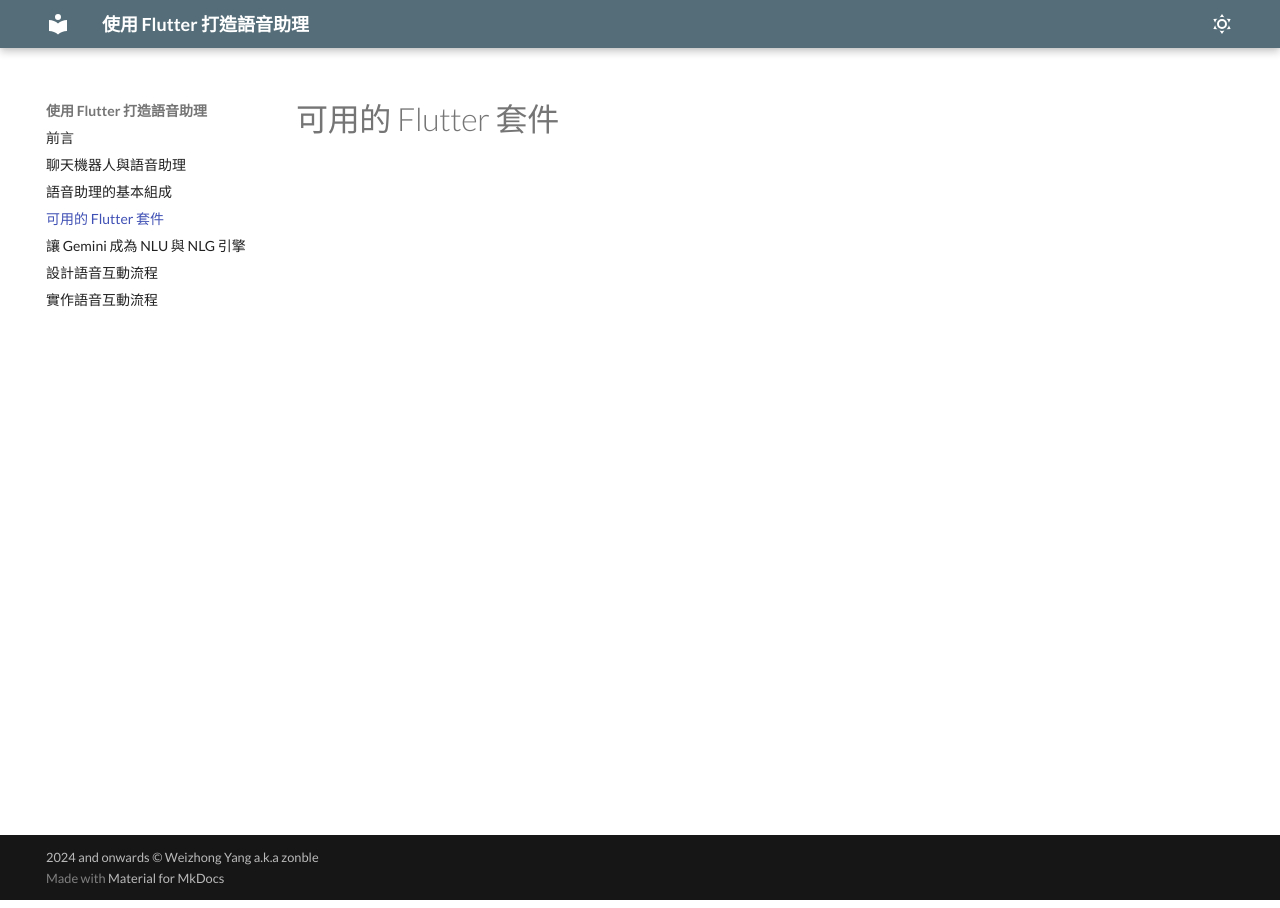
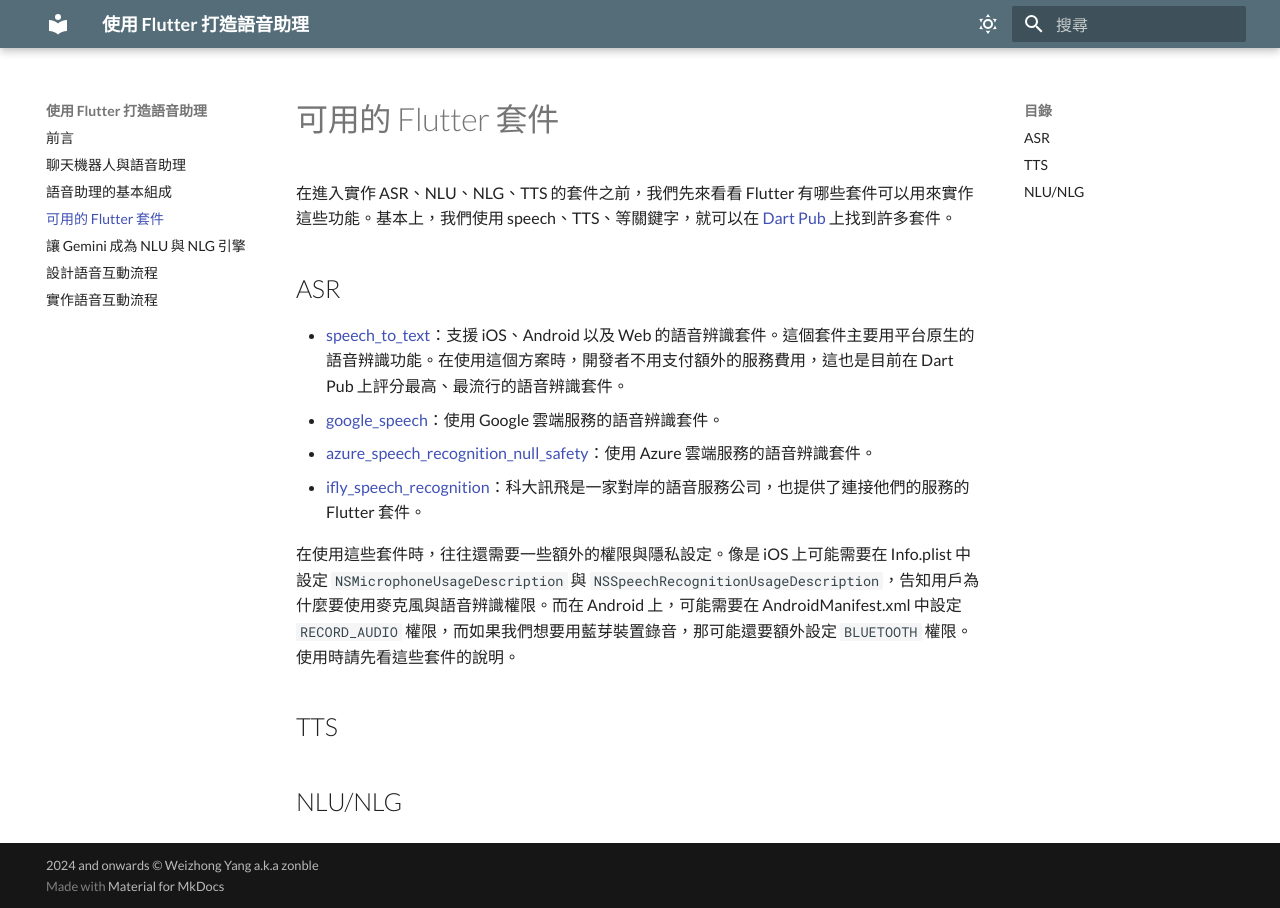
Before and after one commit to zonble/flutter_voice_assistant, an MkDocs documentation site: the page built from docs/packages.md, in a window 1280 px wide. Built offline with MkDocs 1.6.1 and Material for MkDocs 9.7.7, drawn with Linux system fonts in a browser that asks for light colours.

Commit message:
Updates docs/packages.md.

```diff
--- a/docs/packages.md
+++ b/docs/packages.md
@@ -1 +1,16 @@
 # 可用的 Flutter 套件
+
+在進入實作 ASR、NLU、NLG、TTS 的套件之前，我們先來看看 Flutter 有哪些套件可以用來實作這些功能。基本上，我們使用 speech、TTS、等關鍵字，就可以在 [Dart Pub](https://pub.dev/) 上找到許多套件。
+
+## ASR
+
+- [speech_to_text](https://pub.dev/packages/speech_to_text)：支援 iOS、Android 以及 Web 的語音辨識套件。這個套件主要用平台原生的語音辨識功能。在使用這個方案時，開發者不用支付額外的服務費用，這也是目前在 Dart Pub 上評分最高、最流行的語音辨識套件。
+- [google_speech](https://pub.dev/packages/google_speech)：使用 Google 雲端服務的語音辨識套件。
+- [azure_speech_recognition_null_safety](https://pub.dev/packages/azure_speech_recognition_null_safety)：使用 Azure 雲端服務的語音辨識套件。
+- [ifly_speech_recognition](https://pub.dev/packages/ifly_speech_recognition)：科大訊飛是一家對岸的語音服務公司，也提供了連接他們的服務的 Flutter 套件。
+
+在使用這些套件時，往往還需要一些額外的權限與隱私設定。像是 iOS 上可能需要在 Info.plist 中設定 `NSMicrophoneUsageDescription` 與 `NSSpeechRecognitionUsageDescription`，告知用戶為什麼要使用麥克風與語音辨識權限。而在 Android 上，可能需要在 AndroidManifest.xml 中設定 `RECORD_AUDIO` 權限，而如果我們想要用藍芽裝置錄音，那可能還要額外設定 `BLUETOOTH` 權限。使用時請先看這些套件的說明。
+
+## TTS
+
+## NLU/NLG
--- a/mkdocs.yml
+++ b/mkdocs.yml
@@ -31,6 +31,7 @@
 
 
 plugins:
+  - search
   # - social:
   #     cards_font: Noto Sans TC
   # - with-pdf:
```
Also changed, not shown: docs/chatbot_vs_assistant.md (+2 -0 lines), docs/images/chatbot_vs_assistant.jpg (added).
